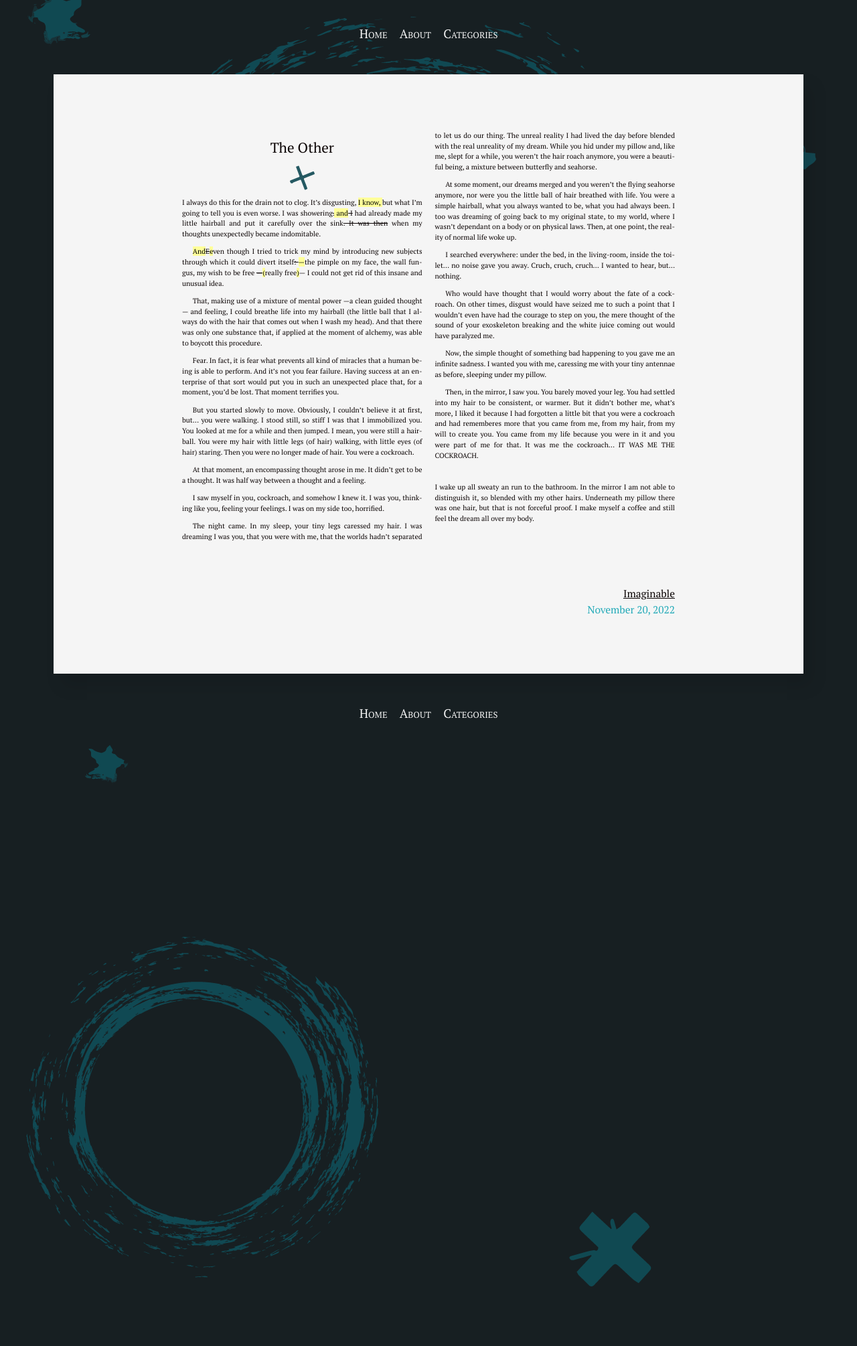
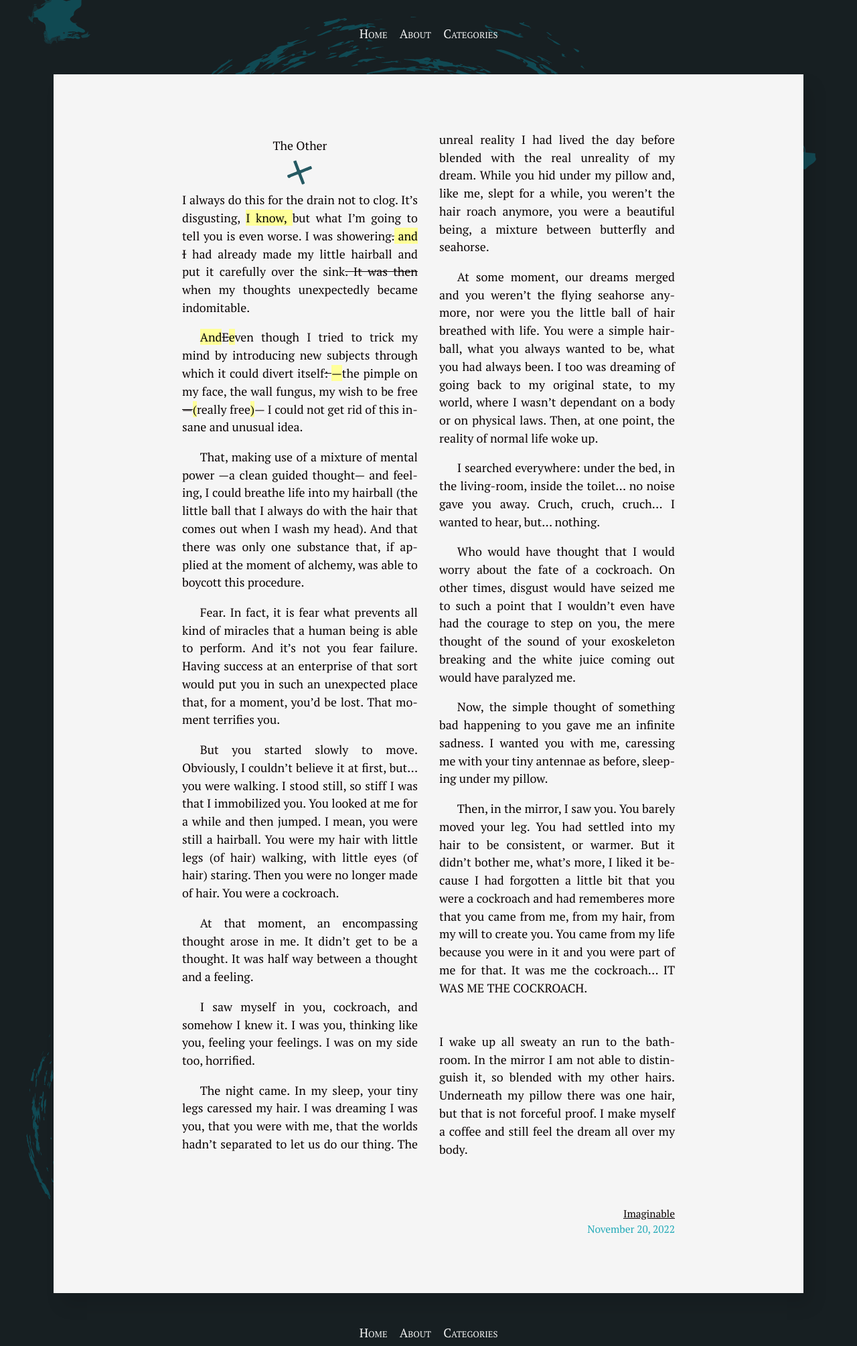
Before and after one commit to silvialohrmann/editorial, a Jekyll site: the page built from _posts/2022-11-20-the-other.md, in a window 1280 px wide. Shown: the whole page at 67% size. Built offline with Jekyll 4.4.1, drawn with Linux system fonts in a browser that asks for light colours.

Commit message:
Update _base.scss

```diff
--- a/_sass/_base.scss
+++ b/_sass/_base.scss
@@ -206,9 +206,10 @@ figcaption {
   -webkit-column-gap: 1.8em;
      -moz-column-gap: 1.8em;
           column-gap: 1.8em;
-            font-size: 50%;
+            font-size: 85%;
 }
 .two-column h1 {
   font-size: 2em;
   text-align:center;
+  font-size: 100%;
 }
```
